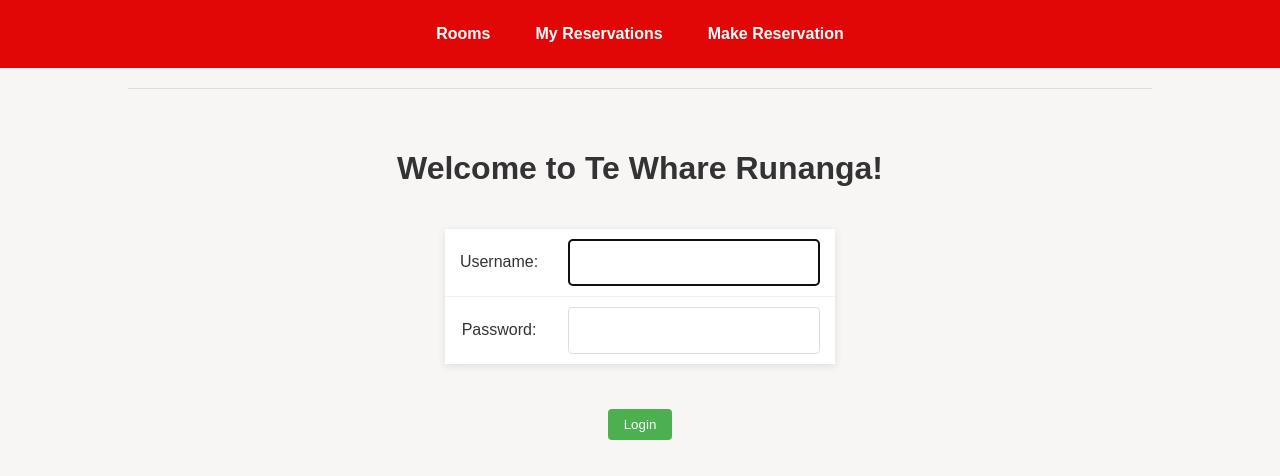
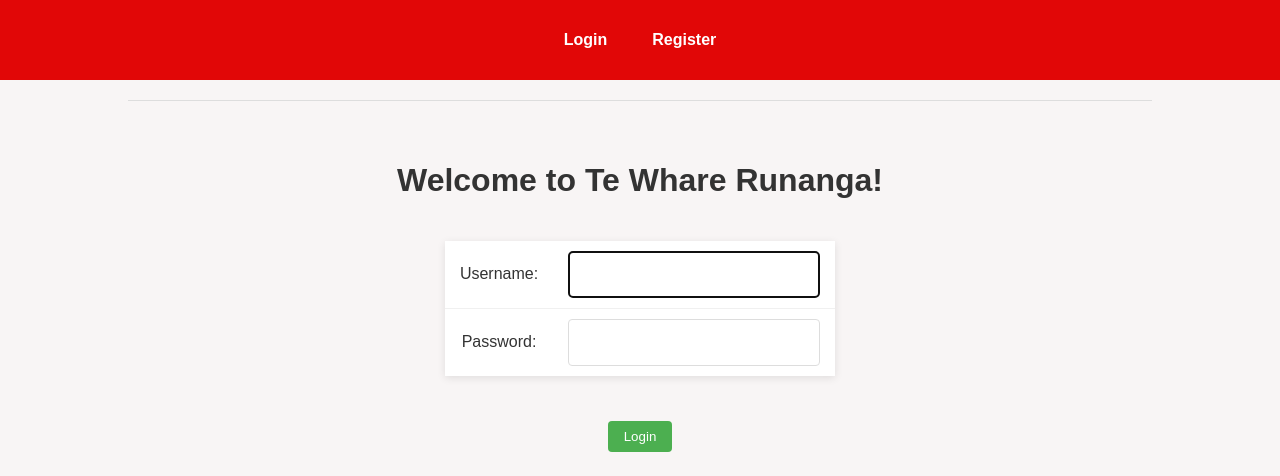
Before and after one commit to quintongillanders/7420Assignment1, a Django app: page /login/ in a window 1280 px wide. Shown: the top 476 px of the page. Run offline with Django 5.2, Linux system fonts and the light colour scheme; parts of the project's set-up code (start-up, migrations or seed data) failed here and were passed over.

Commit message:
Improvements to the navbar and footer

```diff
--- a/room_reservation/reservations/templates/reservations/base.html
+++ b/room_reservation/reservations/templates/reservations/base.html
@@ -14,7 +14,8 @@
     }
        nav {
            background-color: #e10707;
-           padding: 15px;
+           padding: 15px 0;
+           height: 50px;
            display: flex;
            justify-content: center;
            align-items: center;
@@ -77,6 +78,7 @@
          background-color: #e10707;
          color: white;
          padding: 10px;
+         height: 50px;
          font_size: 0.9rem;
          position: fixed;
          bottom: 0;
@@ -133,9 +135,7 @@
 </head>
 <body>
 <nav>
-    <a href="{% url 'reservations:room_list' %}">Rooms</a>
-    <a href="{% url 'reservations:my_reservations' %}">My Reservations</a>
-    <a href="{% url 'reservations:make_reservation' %}">Make Reservation</a>
+
 {%  if user.is_staff %}
     <a href="{% url 'reservations:add_room' %}">Add Room</a>
     <a href="{% url 'reservations:admin_make_reservation' %}">Reserve for User</a>
@@ -144,12 +144,17 @@
 {% endif %}
 
     {% if user.is_authenticated %}
-    <form method="post" action="{% url 'logout' %}">
+        <a href="{% url 'reservations:room_list' %}">Rooms</a>
+        <a href="{% url 'reservations:my_reservations' %}">My Reservations</a>
+        <a href="{% url 'reservations:make_reservation' %}">Make Reservation</a>
+        <form method="post" action="{% url 'logout' %}">
         {% csrf_token %}
-        <button type="submit">Logout</button>
+            <button type="submit">Logout</button>
     </form>
     <span>Welcome, {{ user.username }}!!</span>
     {% else %}
+        <a href="{% url 'login' %}">Login</a>
+        <a href="{% url 'reservations:register' %}">Register</a>
     {% endif %}
 </nav>
 
```
Also changed, not shown: 1 other file.
